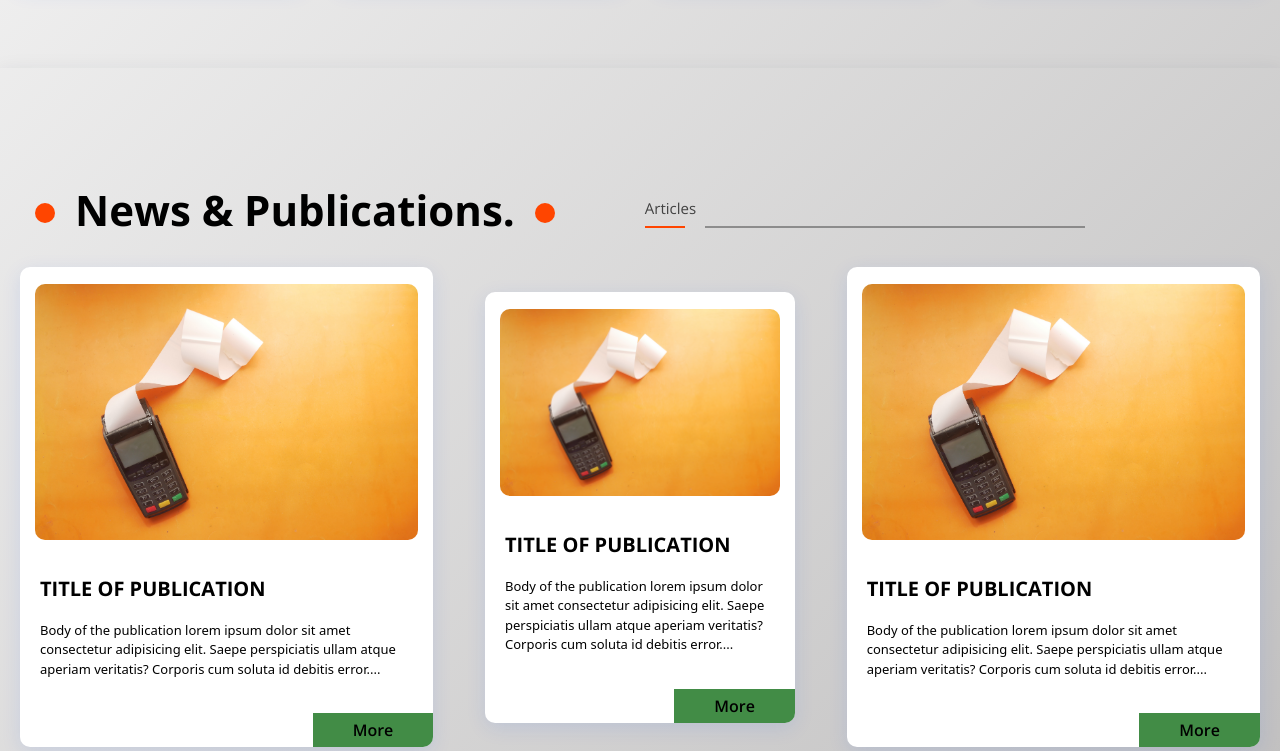
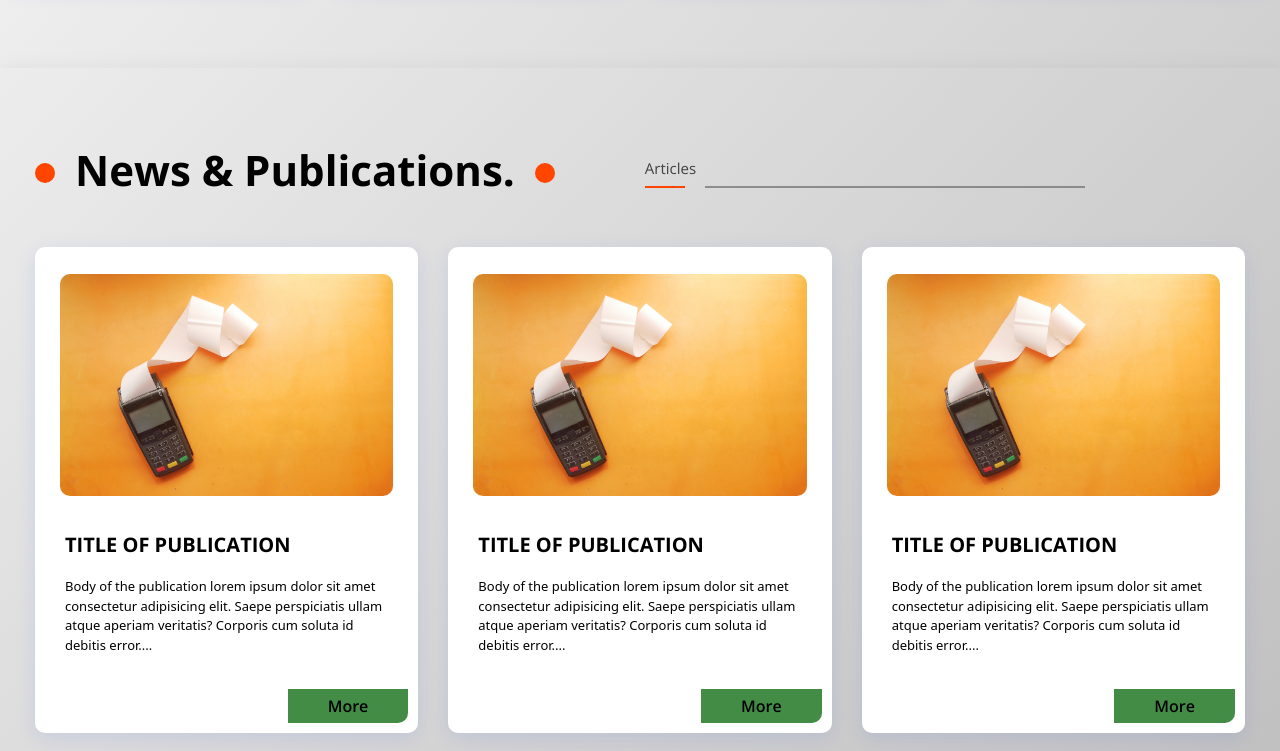
Before and after one commit to OleanjiKingCode/Awa-Ibraheem, a plain HTML site: page Index.html in a window 1280 px wide. Shown: the part 1428-2179 px from the top of the page. Drawn offline with nearby package versions, Linux system fonts and the light colour scheme.

Commit message:
news and publications

```diff
--- a/Index.html
+++ b/Index.html
@@ -393,46 +393,18 @@
             </div>
           </div>
           <div class="row cards">
+
             <div class="col-md-4 newsCard">
+              <div class="InnerCard">
                 <div class="imgPadd">
                   <img src="/images/nw.jpg" alt="" />
                 </div>
                 <div class="area">
                   <span> TITLE OF PUBLICATION</span>
                   <div>
-                  Body of the publication lorem ipsum dolor sit amet consectetur
-                  adipisicing elit. Saepe perspiciatis ullam atque aperiam
-                  veritatis? Corporis cum soluta id debitis error....
-                </div>
-              </div>
-
-              <a href="#">More</a>
-            </div>
-            <div class="col-md-3 newsCard">
-              <div class="imgPadd">
-                <img src="/images/nw.jpg" alt="" />
-              </div>
-              <div class="area">
-                <span> TITLE OF PUBLICATION</span>
-                <div>
-                  Body of the publication lorem ipsum dolor sit amet consectetur
-                  adipisicing elit. Saepe perspiciatis ullam atque aperiam
-                  veritatis? Corporis cum soluta id debitis error....
-                </div>
-              </div>
-
-              <a href="#">More</a>
-            </div>
-            <div class="col-md-4 newsCard">
-              <div class="imgPadd">
-                <img src="/images/nw.jpg" alt="" />
-              </div>
-              <div class="area">
-                <span> TITLE OF PUBLICATION</span>
-                <div>
-                  Body of the publication lorem ipsum dolor sit amet consectetur
-                  adipisicing elit. Saepe perspiciatis ullam atque aperiam
-                  veritatis? Corporis cum soluta id debitis error....
+                    Body of the publication lorem ipsum dolor sit amet
+                    consectetur adipisicing elit. Saepe perspiciatis ullam atque
+                    aperiam veritatis? Corporis cum soluta id debitis error....
                   </div>
                 </div>
 
@@ -440,6 +412,43 @@
               </div>
             </div>
 
+            <div class="col-md-4 newsCard">
+              <div class="InnerCard">
+                <div class="imgPadd">
+                  <img src="/images/nw.jpg" alt="" />
+                </div>
+                <div class="area">
+                  <span> TITLE OF PUBLICATION</span>
+                  <div>
+                    Body of the publication lorem ipsum dolor sit amet
+                    consectetur adipisicing elit. Saepe perspiciatis ullam atque
+                    aperiam veritatis? Corporis cum soluta id debitis error....
+                  </div>
+                </div>
+
+                <a href="#">More</a>
+              </div>
+            </div>
+
+
+            <div class="col-md-4 newsCard">
+              <div class="InnerCard">
+                <div class="imgPadd">
+                  <img src="/images/nw.jpg" alt="" />
+                </div>
+                <div class="area">
+                  <span> TITLE OF PUBLICATION</span>
+                  <div>
+                    Body of the publication lorem ipsum dolor sit amet
+                    consectetur adipisicing elit. Saepe perspiciatis ullam atque
+                    aperiam veritatis? Corporis cum soluta id debitis error....
+                  </div>
+                </div>
+
+                <a href="#">More</a>
+              </div>
+            </div>
+          </div>
         </div>
       </section>
     </div>
--- a/style.css
+++ b/style.css
@@ -556,15 +556,15 @@
   height: 20px;
   border-radius: 50px;
   background-color: orangered;
-
   margin: -10px 20px 0 20px;
 }
 
 .News .header {
-  padding-top: 110px;
+  padding-top: 70px;
   text-align: center;
   display: flex;
   align-items: center;
+  padding-bottom: 20px;
 }
 .News .header .top {
   display: flex;
@@ -611,8 +611,8 @@
 .News .cards .area {
   padding: 0px 20px;
 }
-.News .cards .newsCard {
-  padding: 0;
+.News .cards .newsCard .InnerCard {
+  padding: 10px;
   display: flex;
   align-items: center;
   flex-direction: column;
@@ -620,31 +620,34 @@
   background-color: white;
   box-shadow: 0px 5px 20px 0px rgba(0, 81, 250, 0.1);
   border-radius: 10px;
+  width: inherit;
+  height: inherit;
 }
-.News .cards .newsCard .imgPadd {
+
+.News .cards .newsCard .InnerCard .imgPadd {
   display: flex;
   align-items: center;
   justify-content: center;
   width: inherit;
-
   padding: 0px 15px;
 }
-.News .cards .newsCard .imgPadd img {
+.News .cards .newsCard .InnerCard .imgPadd img {
   width: inherit;
   height: inherit;
   border-radius: 10px;
+  /* display: none; */
 }
 .News .cards .newsCard .imgPadd img:hover {
   /* transform: ; */
 }
-.News .cards .newsCard span {
+.News .cards .newsCard .InnerCard span {
   font-size: 20px;
   margin-top: 20px;
   width: 100%;
   color: black;
   font-weight: 700;
 }
-.News .cards .newsCard div {
+.News .cards .newsCard .InnerCard div {
   margin: 17px 0px;
   font-size: 13px;
   font-family: system-ui, -apple-system, BlinkMacSystemFont, "Segoe UI", Roboto,
@@ -652,7 +655,7 @@
   color: black;
   font-weight: 400;
 }
-.News .cards .newsCard a {
+.News .cards .newsCard .InnerCard a {
   text-decoration: none;
   font-weight: 600;
   background-color: rgba(3, 102, 8, 0.75);
@@ -663,7 +666,7 @@
 
   border-bottom-right-radius: 10px;
 }
-.News .cards .newsCard a:hover {
+.News .cards .newsCard .InnerCard a:hover {
   background-color: orangered;
   color: rgb(255, 255, 255);
 }
```
Lines whose indentation alone changed are shown as unchanged.
